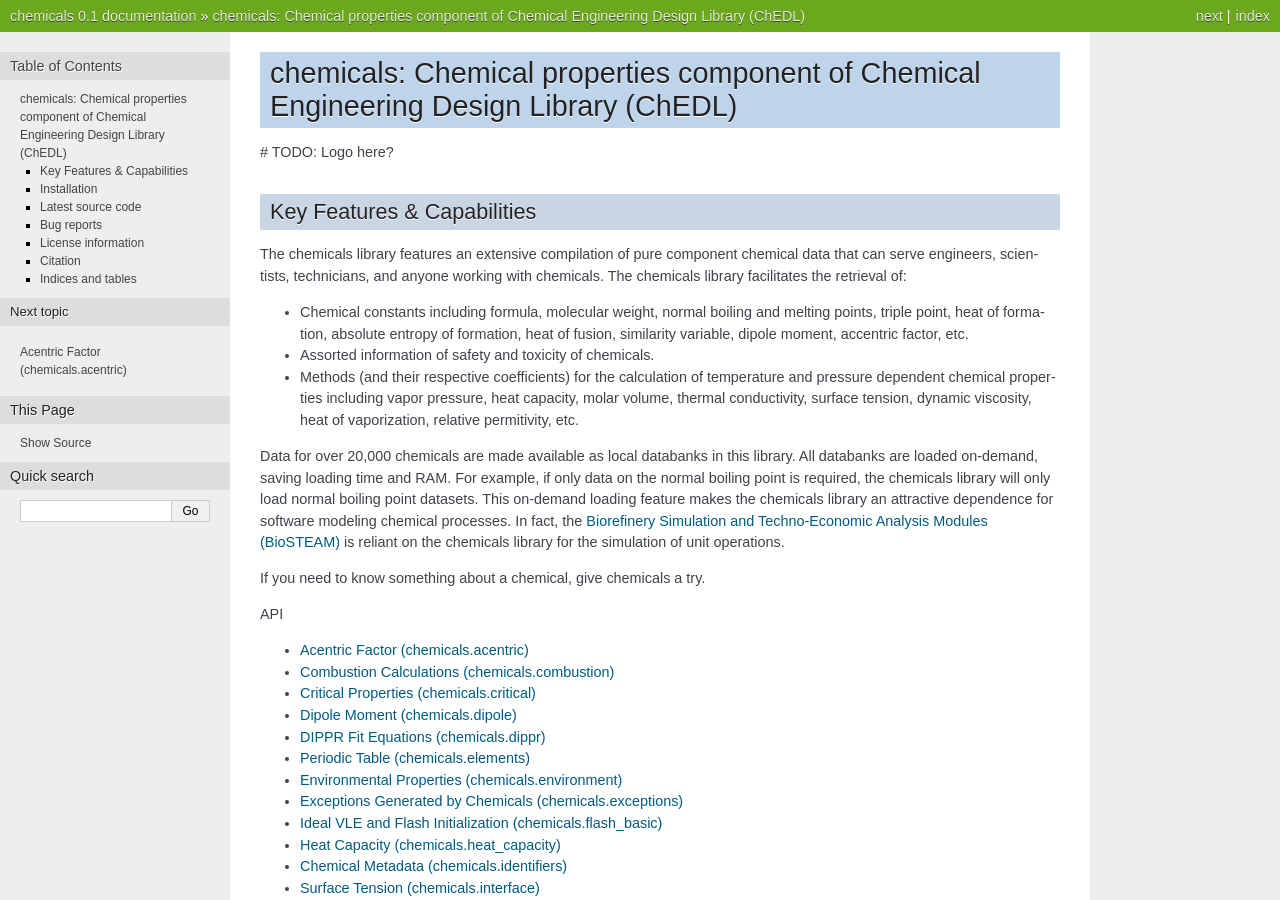
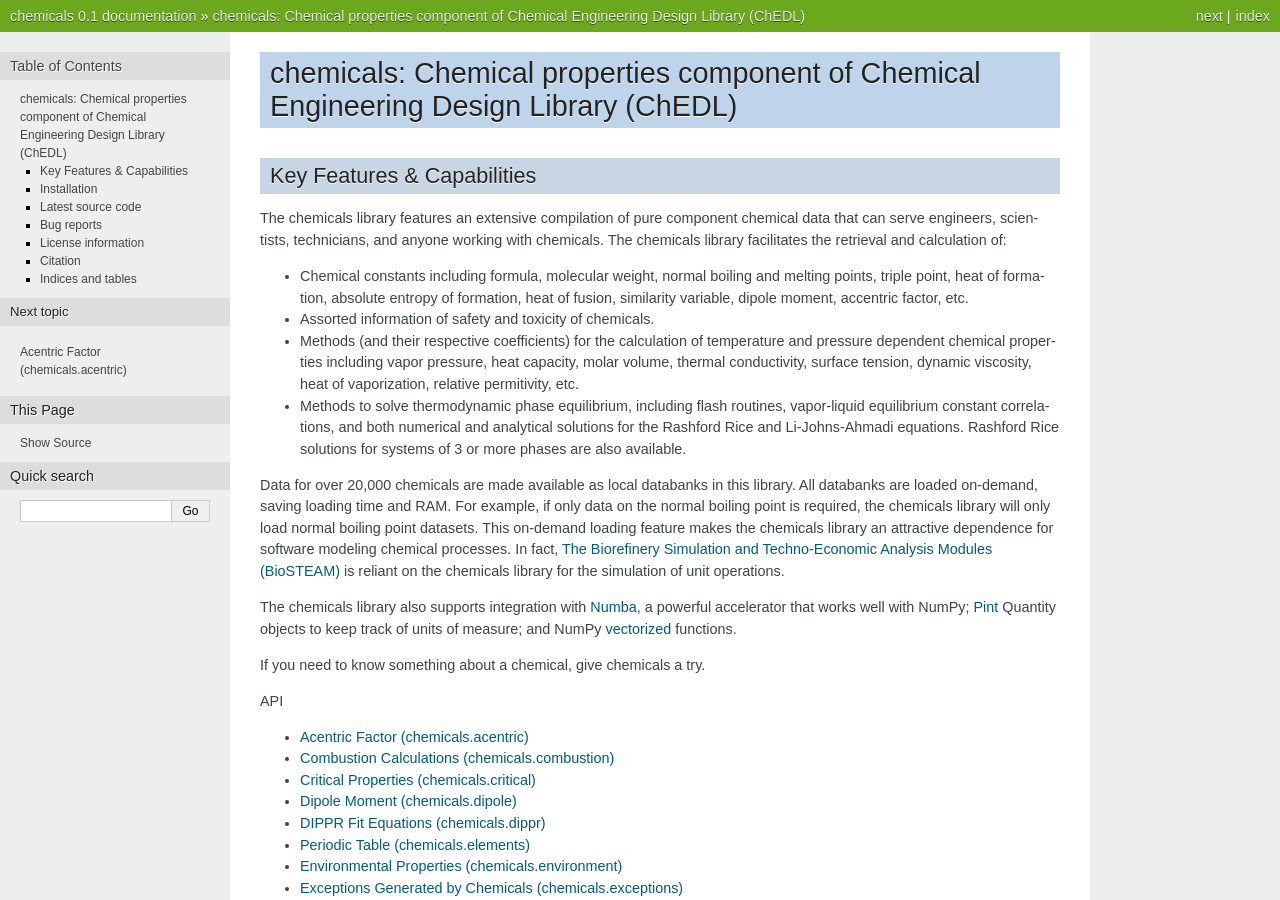
Before and after one commit to CalebBell/chemicals, a Sphinx documentation site: the page built from docs/index.rst, in a window 1280 px wide and 900 px high. Built offline with Sphinx 7.4.7, drawn with Linux system fonts in a browser that asks for light colours; pages that are not in the unit, such as notebooks, are missing from menus; some of the changed text lies outside the part shown.

```diff
--- a/docs/index.rst
+++ b/docs/index.rst
@@ -1,13 +1,13 @@
 chemicals: Chemical properties component of Chemical Engineering Design Library (ChEDL)
 =======================================================================================
 
-# TODO: Logo here?
-
 Key Features & Capabilities
 ---------------------------
+
 The chemicals library features an extensive compilation of pure component
 chemical data that can serve engineers, scientists, technicians, and anyone
-working with chemicals. The chemicals library facilitates the retrieval of:
+working with chemicals. The chemicals library facilitates the retrieval and
+calculation of:
 
 - Chemical constants including formula, molecular weight, normal boiling and
   melting points, triple point, heat of formation, absolute entropy of
@@ -21,13 +21,26 @@ working with chemicals. The chemicals library facilitates the retrieval of:
   heat capacity, molar volume, thermal conductivity, surface tension, dynamic
   viscosity, heat of vaporization, relative permitivity, etc.
 
+- Methods to solve thermodynamic phase equilibrium, including flash routines,
+  vapor-liquid equilibrium constant correlations, and both numerical and
+  analytical solutions for the Rashford Rice and Li-Johns-Ahmadi equations.
+  Rashford Rice solutions for systems of 3 or more phases are also available.
+
 Data for over 20,000 chemicals are made available as local databanks in this
 library. All databanks are loaded on-demand, saving loading time and RAM. For
 example, if only data on the normal boiling point is required, the chemicals
 library will only load normal boiling point datasets. This on-demand loading
 feature makes the chemicals library an attractive dependence for software
-modeling chemical processes. In fact, the `Biorefinery Simulation and Techno-Economic Analysis Modules (BioSTEAM) <https://biosteam.readthedocs.io/en/latest/>`_
+modeling chemical processes. In fact, `The Biorefinery Simulation and Techno-Economic
+Analysis Modules (BioSTEAM) <https://biosteam.readthedocs.io/en/latest/>`_
 is reliant on the chemicals library for the simulation of unit operations.
+
+The chemicals library also supports integration with
+`Numba <https://numba.pydata.org/>`_, a powerful accelerator that works
+well with NumPy; `Pint <https://pint.readthedocs.io/en/stable/>`_ Quantity
+objects to keep track of units of measure; and
+NumPy `vectorized <https://numpy.org/doc/stable/reference/generated/numpy.vectorize.html>`_
+functions.
 
 If you need to know something about a chemical, give chemicals a try.
 
```
Also changed, not shown: other parts of docs/index.rst (+0 -6 lines).
